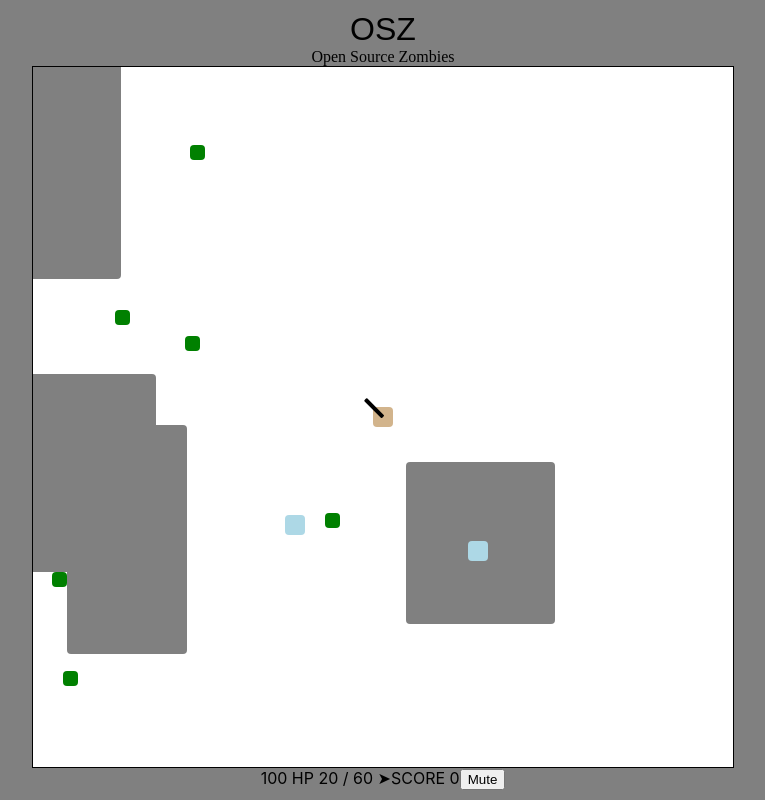
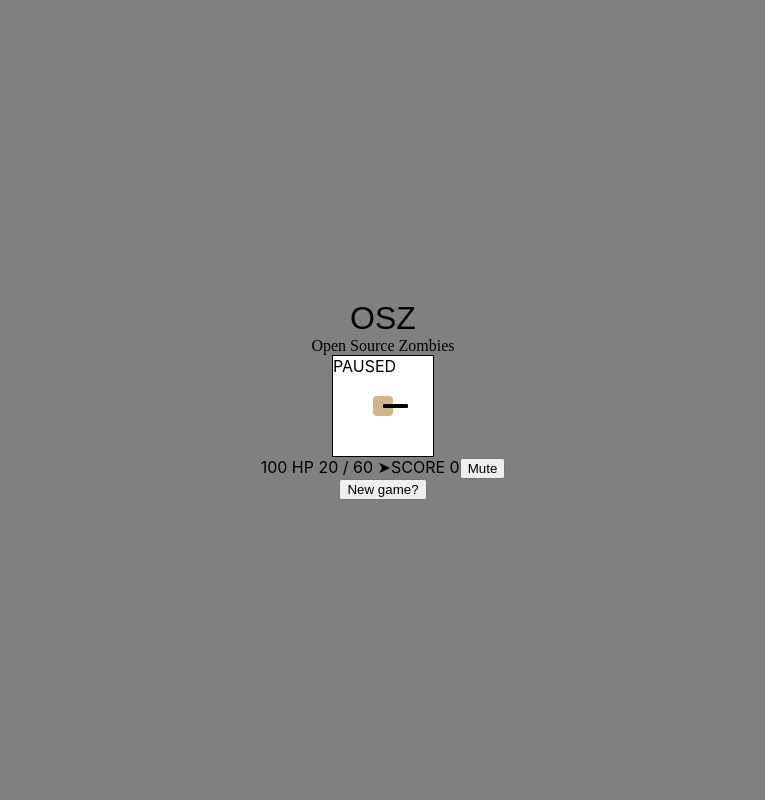
Before and after one commit to Macflash/open-source-zombies, a React (Create React App) app: page / in a window 1280 px wide. Shown: the whole page, without its empty margins (257-1022 px from the left). Built offline with nearby package versions, Linux system fonts and the light colour scheme.

Commit message:
Add start and restart buttons.

```diff
--- a/src/App.tsx
+++ b/src/App.tsx
@@ -9,8 +9,7 @@ import { Sound } from "./game/sound";
 import { Vec2 } from "./game/vec2";
 
 const game = new Game(700);
-game.restart();
-game.play();
+let hasStarted = false;
 
 function App() {
   const { world } = game;
@@ -136,6 +135,16 @@ function App() {
           {Sound.isMuted() ? "Unmute" : "Mute"}
         </button>
       </div>
+      {game.isGameOver() || !hasStarted ? (
+        <button
+          onClick={() => {
+            game.restart();
+            hasStarted = true;
+          }}
+        >
+          New game?
+        </button>
+      ) : null}
     </div>
   );
 }
--- a/src/game/game.ts
+++ b/src/game/game.ts
@@ -14,8 +14,6 @@ export class Game {
   private gameInterval = 0;
 
   constructor(readonly size: number) {
-    this.restart();
-
     Keyboard.onDown.sub((key: string) => {
       if (key == "escape") {
         console.log();
@@ -47,6 +45,7 @@ export class Game {
     for (let i = 0; i < 4; i++) this.world.addBuilding();
     for (let i = 0; i < 2; i++) this.world.addGun(RandomGun());
     this.spawner = new Spawner();
+    this.play();
   }
 
   play() {
```
